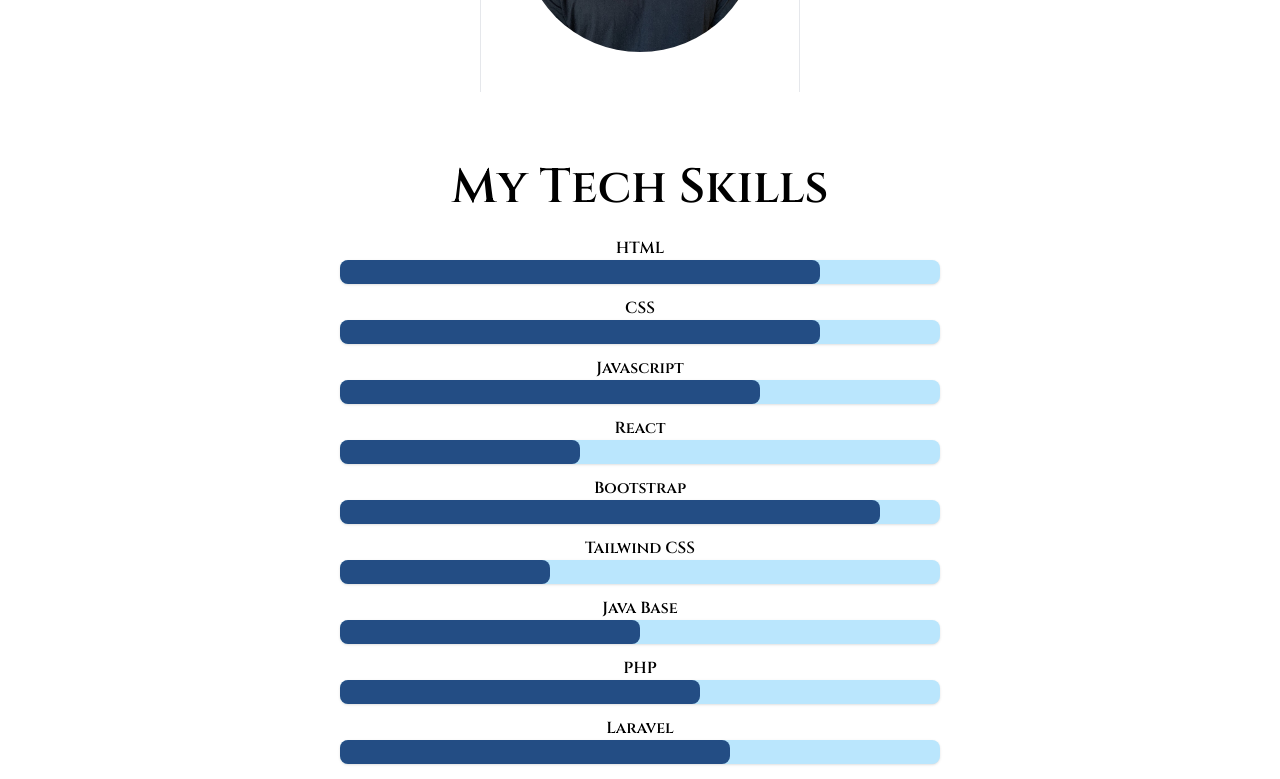
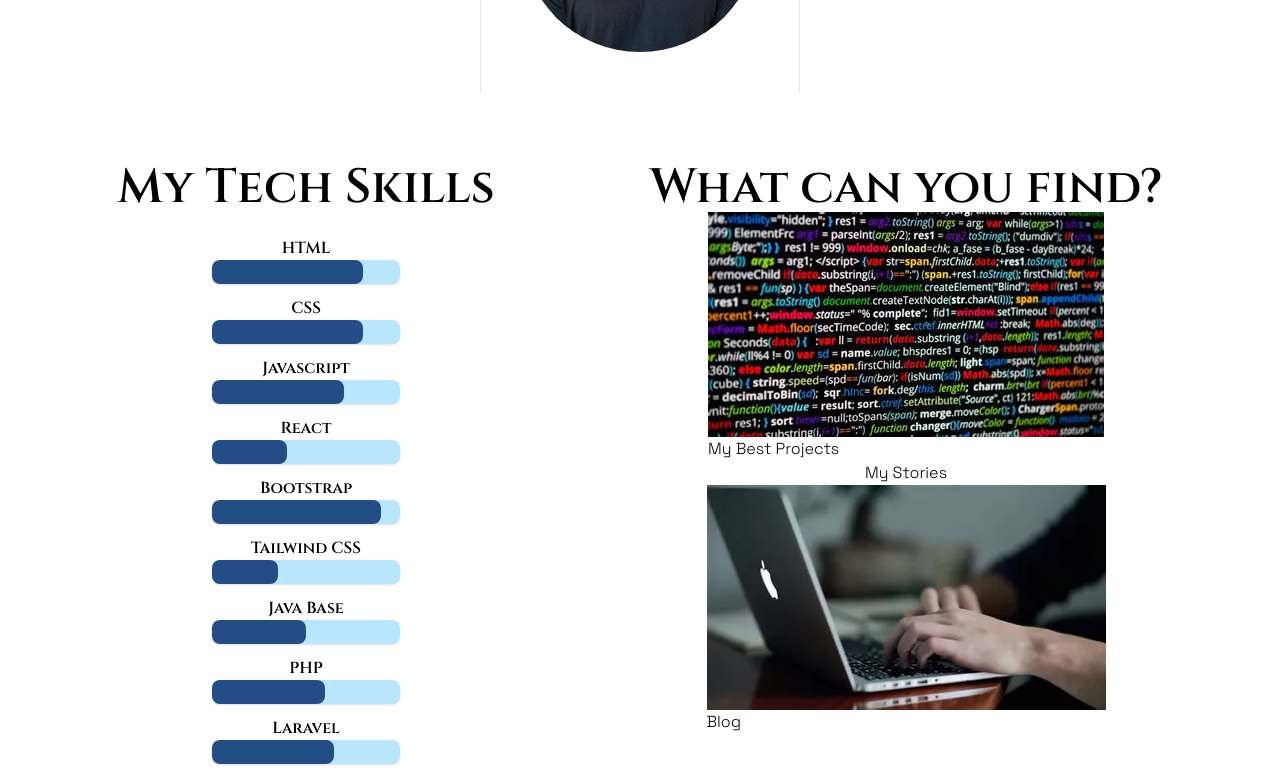
Before and after one commit to DanioFiore/personal-website, a React (Create React App) app: page / in a window 1280 px wide. Shown: the part 420-1199 px from the top of the page. Built offline with nearby package versions, Linux system fonts and the light colour scheme.

Commit message:
changed the position of middle section

```diff
--- a/src/App.js
+++ b/src/App.js
@@ -5,6 +5,7 @@
 import ThisWebsite from "./components/ThisWebsite/ThisWebsite";
 import ReachMe from "./components/ReachMe/ReachMe";
 import Footer from "./components/Footer/Footer";
+import MiddleSection from "./components/MiddleSection/MiddleSection";
 
 function App() {
   return (
@@ -12,8 +13,7 @@
       <Navbar />
       <div className="p-10 mt-10">
         <Header />
-        <Skills />
-        <ThisWebsite />
+        <MiddleSection />
         <ReachMe />
         <Footer />
       </div>
--- /dev/null
+++ b/src/components/MiddleSection/MiddleSection.js
@@ -0,0 +1,13 @@
+import Skills from "../Skills/Skills"
+import ThisWebsite from "../ThisWebsite/ThisWebsite";
+
+const MiddleSection = () => {
+    return(
+        <div className="flex justify-around">
+            <Skills />
+            <ThisWebsite />
+        </div>
+    );
+}
+
+export default MiddleSection;
--- a/src/components/ThisWebsite/ThisWebsite.js
+++ b/src/components/ThisWebsite/ThisWebsite.js
@@ -4,9 +4,9 @@
 
 const ThisWebsite = () => {
     return (
-        <div className="mt-7">
-            <h2 className="text-4xl">What can you find in this Website</h2>
-            <ul className="flex justify-around">
+        <div className="mt-10">
+            <h2 className="text-5xl">What can you find?</h2>
+            <ul className="flex flex-col items-center">
                 <a href="#"><img src={codeImage} alt="coding" /> My Best Projects</a>
                 <li>My Stories</li>
                 <a href="#"><img src={typingImage} alt="typing on macbook"/> Blog</a>
```
